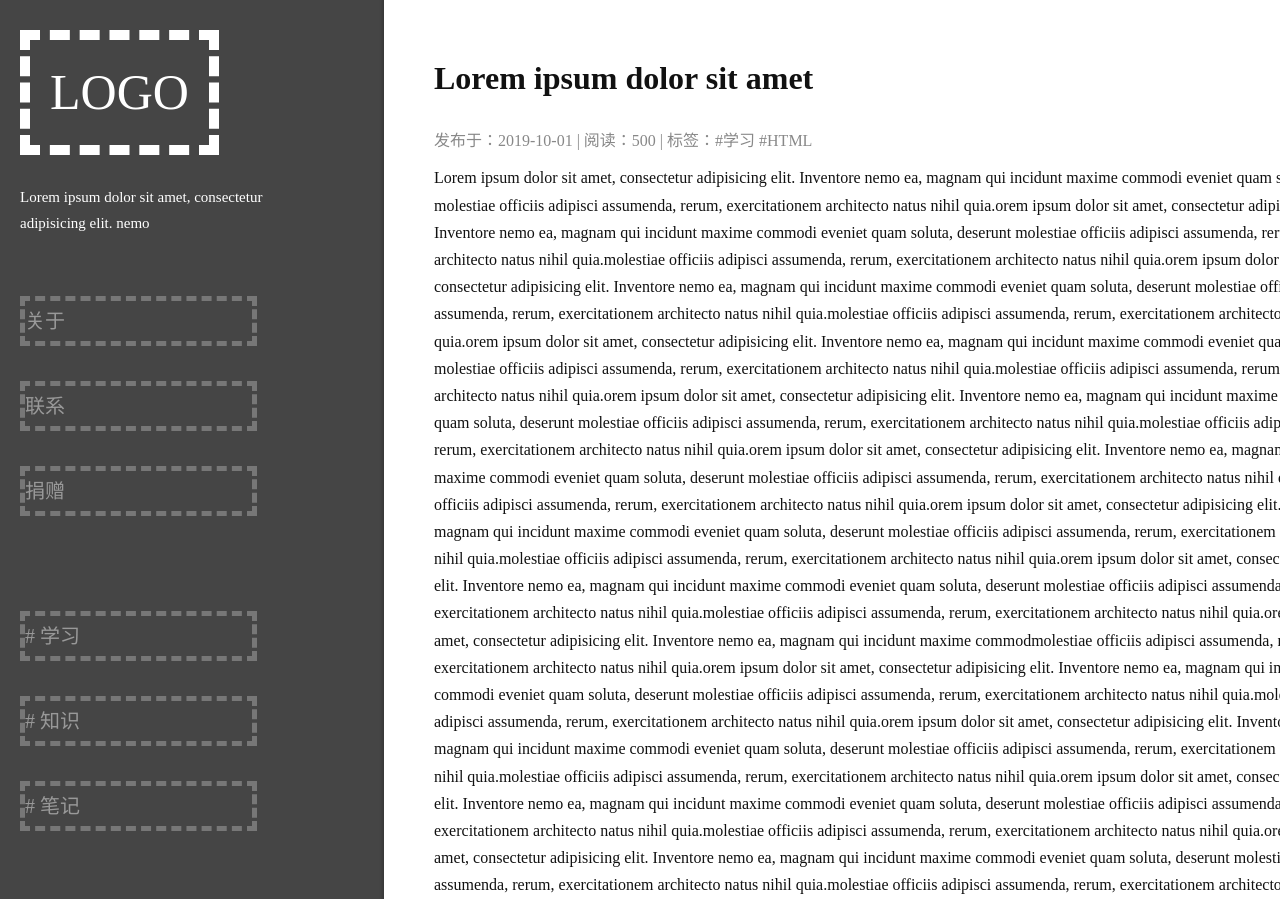
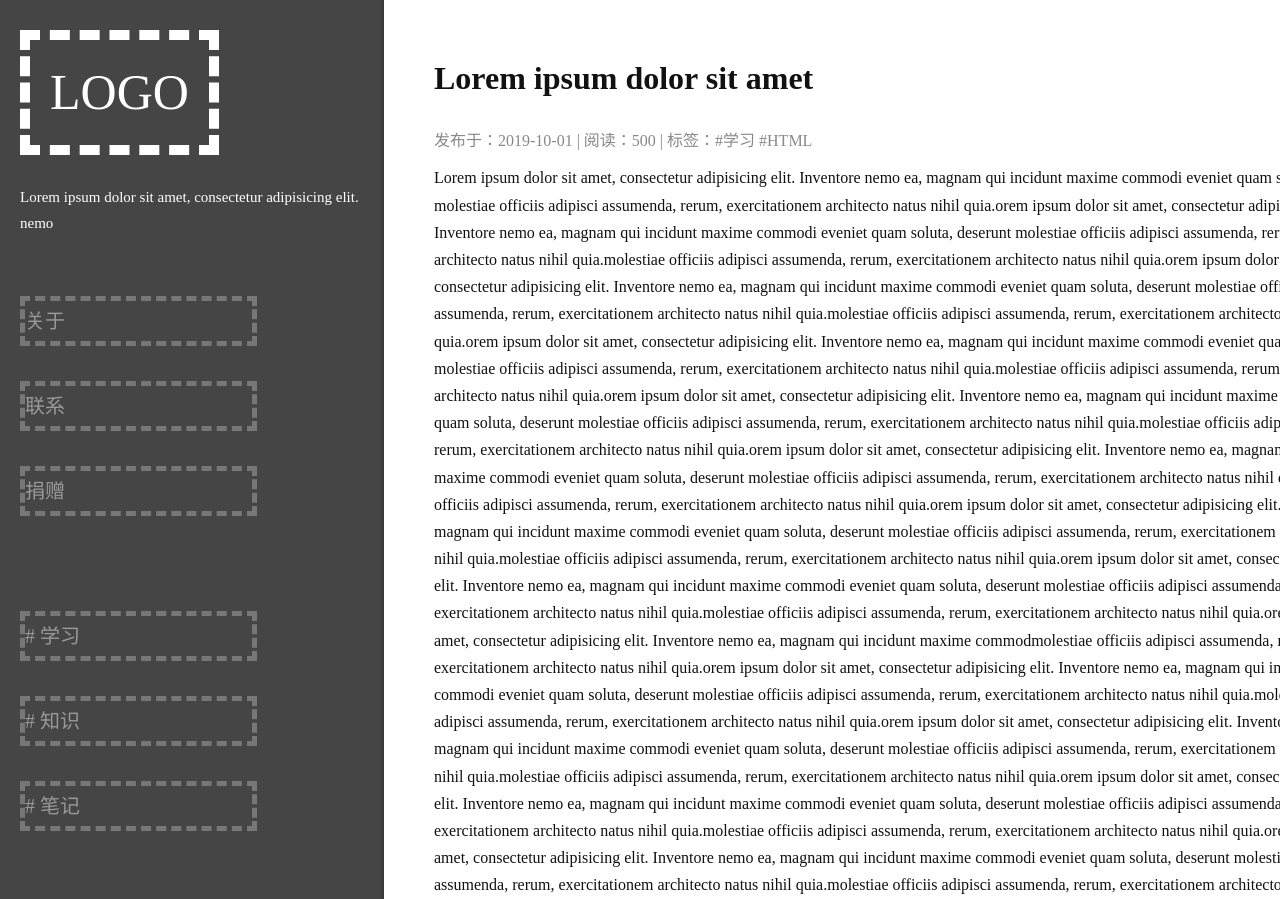
Before and after one commit to wangzun233/Blog, a plain HTML site: page main/main_1.html in a window 1280 px wide. Shown: the top 899 px of the page. Drawn offline with nearby package versions, Linux system fonts and the light colour scheme.

Commit message:
Update main.css

```diff
--- a/main/css/main.css
+++ b/main/css/main.css
@@ -9,14 +9,14 @@ a , body {
 	color: #fff;
 }
 body {
-  background: #454545;
-  line-height: 1.7;
-  width: 1920px;
-  height: 1080px;
+ 	 background: #454545;
+  	line-height: 1.7;
+	margin:0 auto; /*固定网页*/
+	width: 1920px;
 }
 .side-bar {
 	float: left;
-	width: 324px;
+	width: 20%;
 	/*position: fixed;  /*固定侧边栏*/*/
 }
 .side-bar > * {
```
